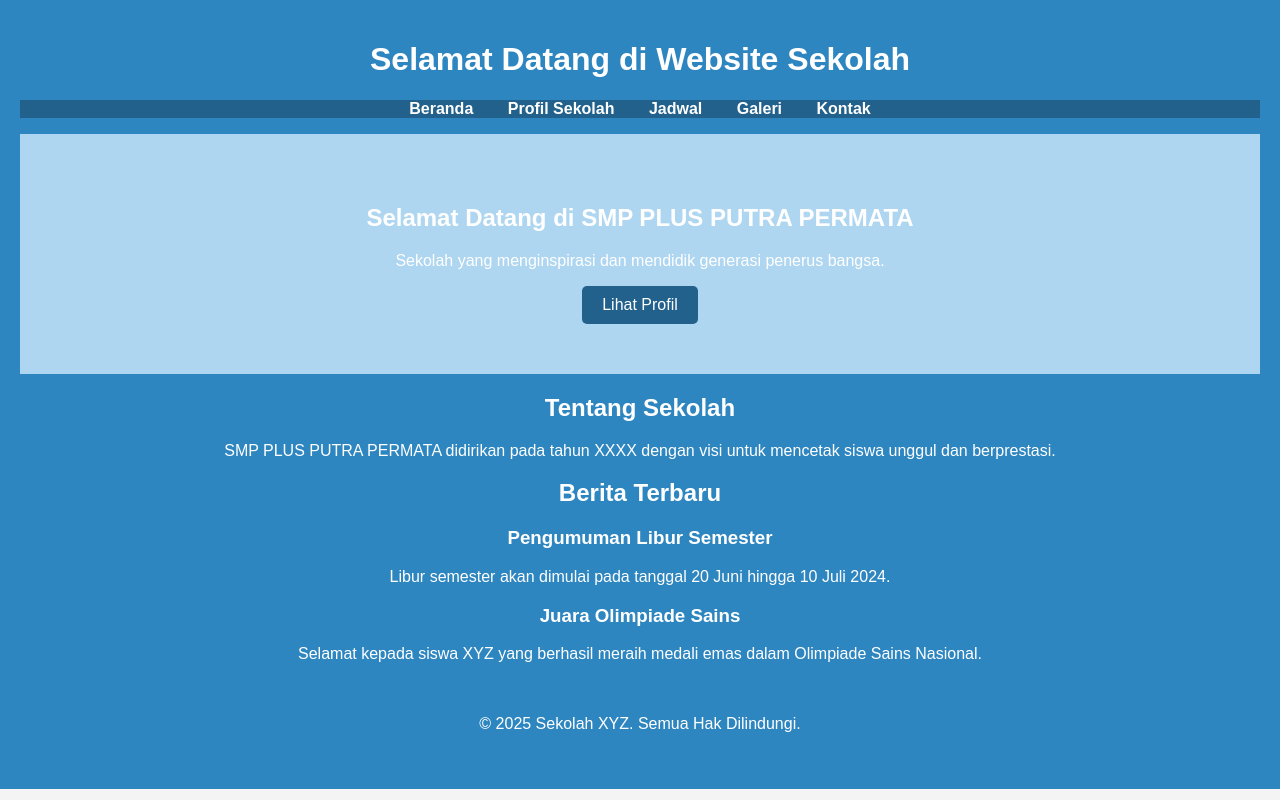
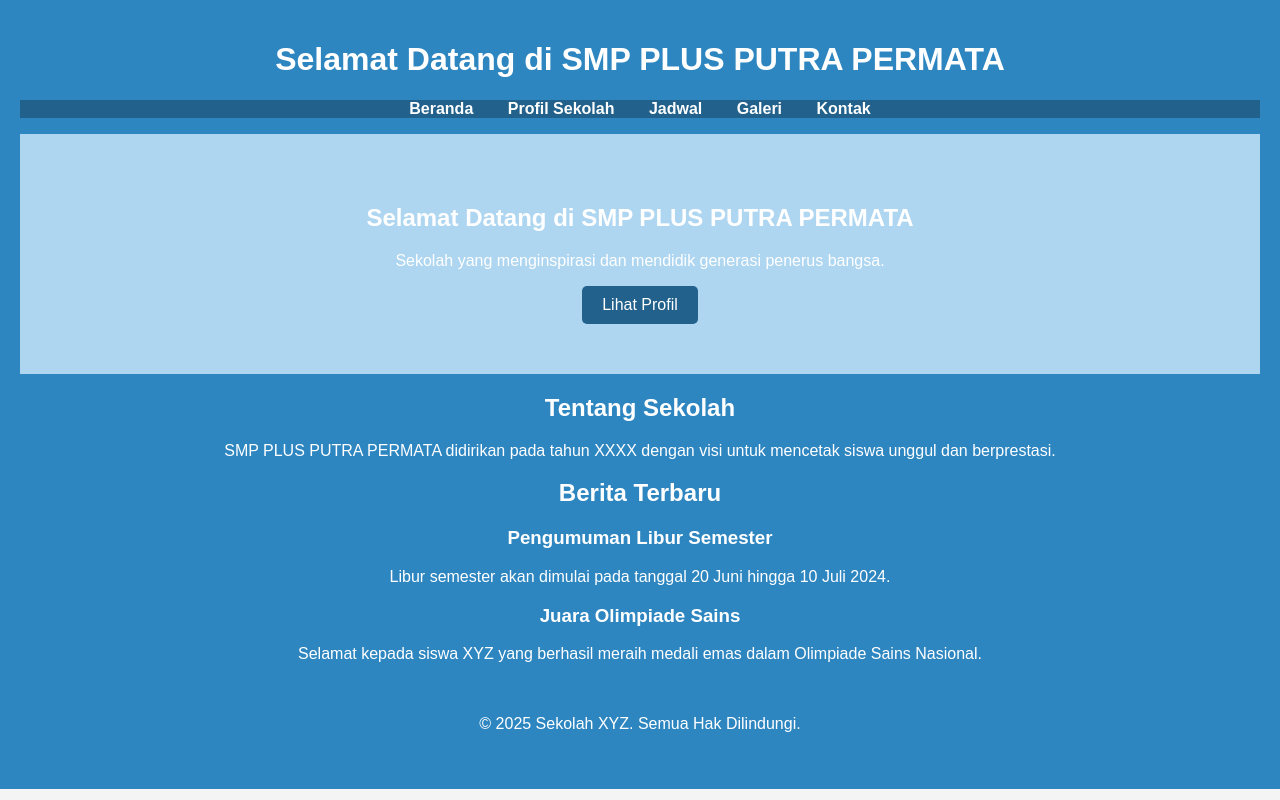
Before and after one commit to SMP2P/smp-plus-putra-permata-website, a plain HTML site: page index.html in a window 1280 px wide. Drawn offline with Linux system fonts and the light colour scheme; files that its build step writes are made by us from their sources; files whose address does not match are found by name.

Commit message:
Update index.html

```diff
--- a/index.html
+++ b/index.html
@@ -9,7 +9,7 @@
 <body>
 
     <header>
-        <h1>Selamat Datang di Website Sekolah</h1>
+        <h1>Selamat Datang di SMP PLUS PUTRA PERMATA</h1>
         <nav>
             <ul>
                 <li><a href="index.html">Beranda</a></li>
```
